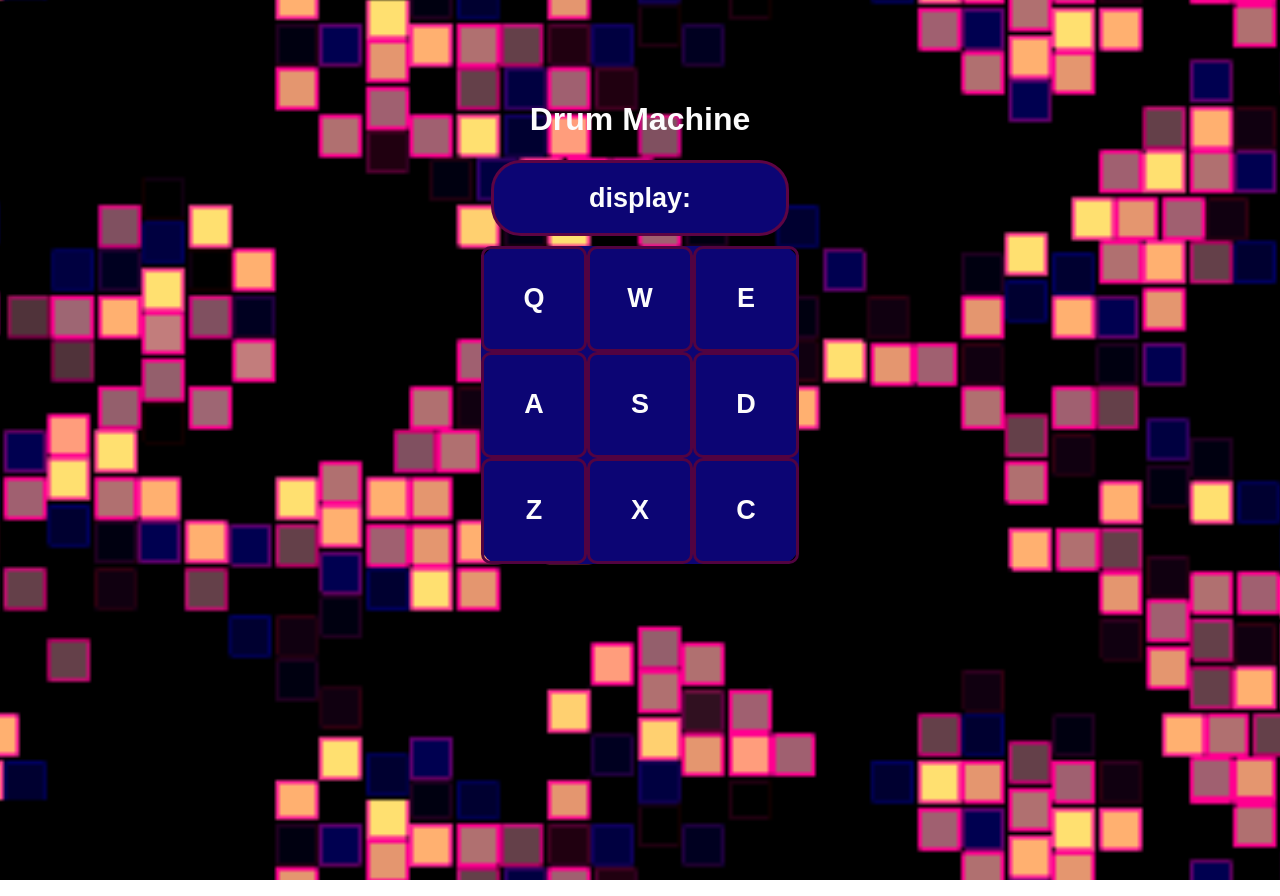
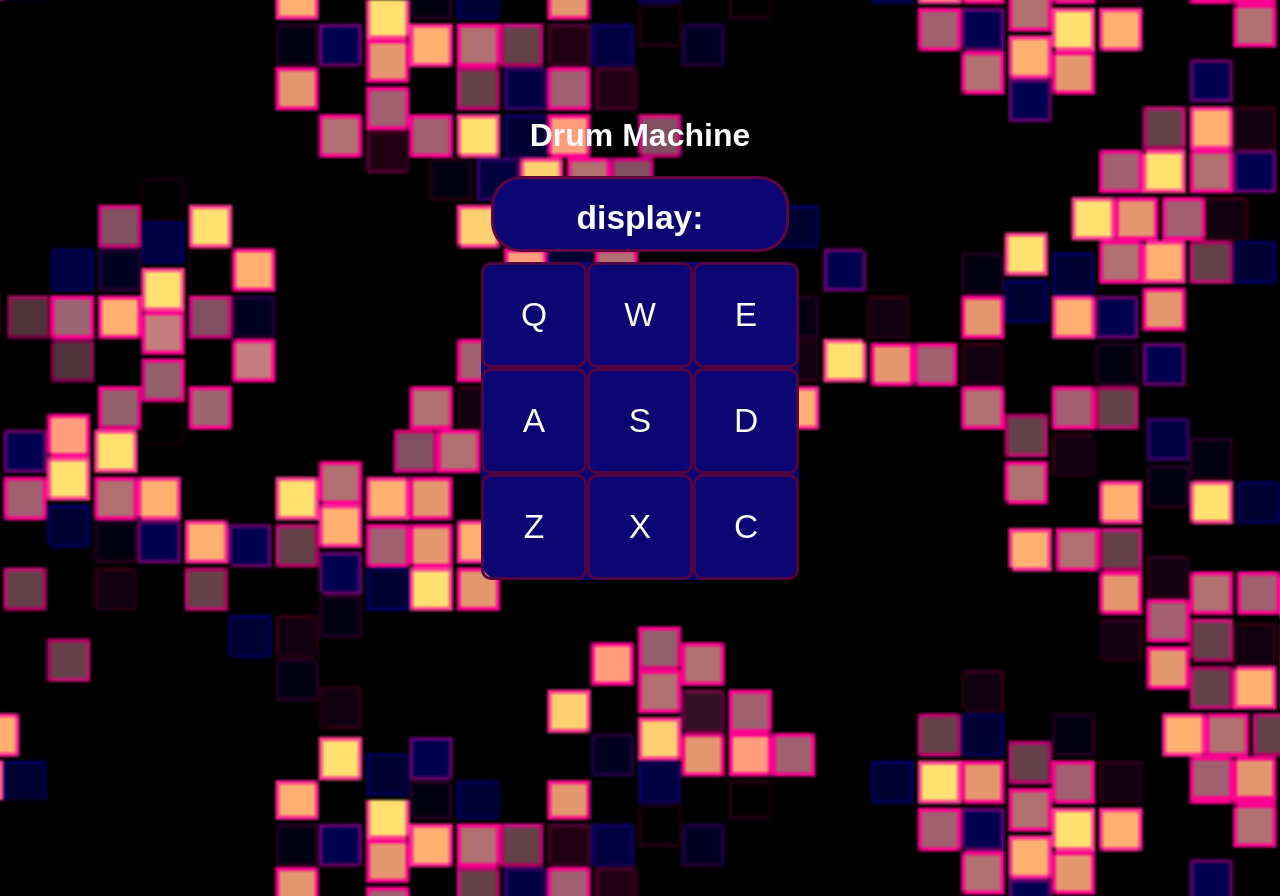
Before and after one commit to Saqibi4213/drum-machine1, a React (Create React App) app: page / in a window 1280 px wide. Built offline with nearby package versions, Linux system fonts and the light colour scheme.

Commit message:
css styling

```diff
--- a/src/App.css
+++ b/src/App.css
@@ -15,7 +15,7 @@ body {
   text-align: center;
   display: flex;
   justify-content: center;
-  margin-top: 10vh;
+  margin-top: 12vh;
 }
 
 #display {
@@ -24,7 +24,7 @@ body {
   height: 30px;
   border-radius: 30px;
   padding: 20px 20px;
-  font-size: 27px;
+  font-size: 2.1rem;
   font-weight: 700;
   background-color: #0c0574;
 }
@@ -44,8 +44,8 @@ body {
   display: flex;
   justify-content: center;
   align-items: center;
-  font-size: 27px;
-  font-weight: 700;
+  font-size: 2.1rem;
+  font-weight: 400;
 }
 
 @media (max-width: 460px) {
```
